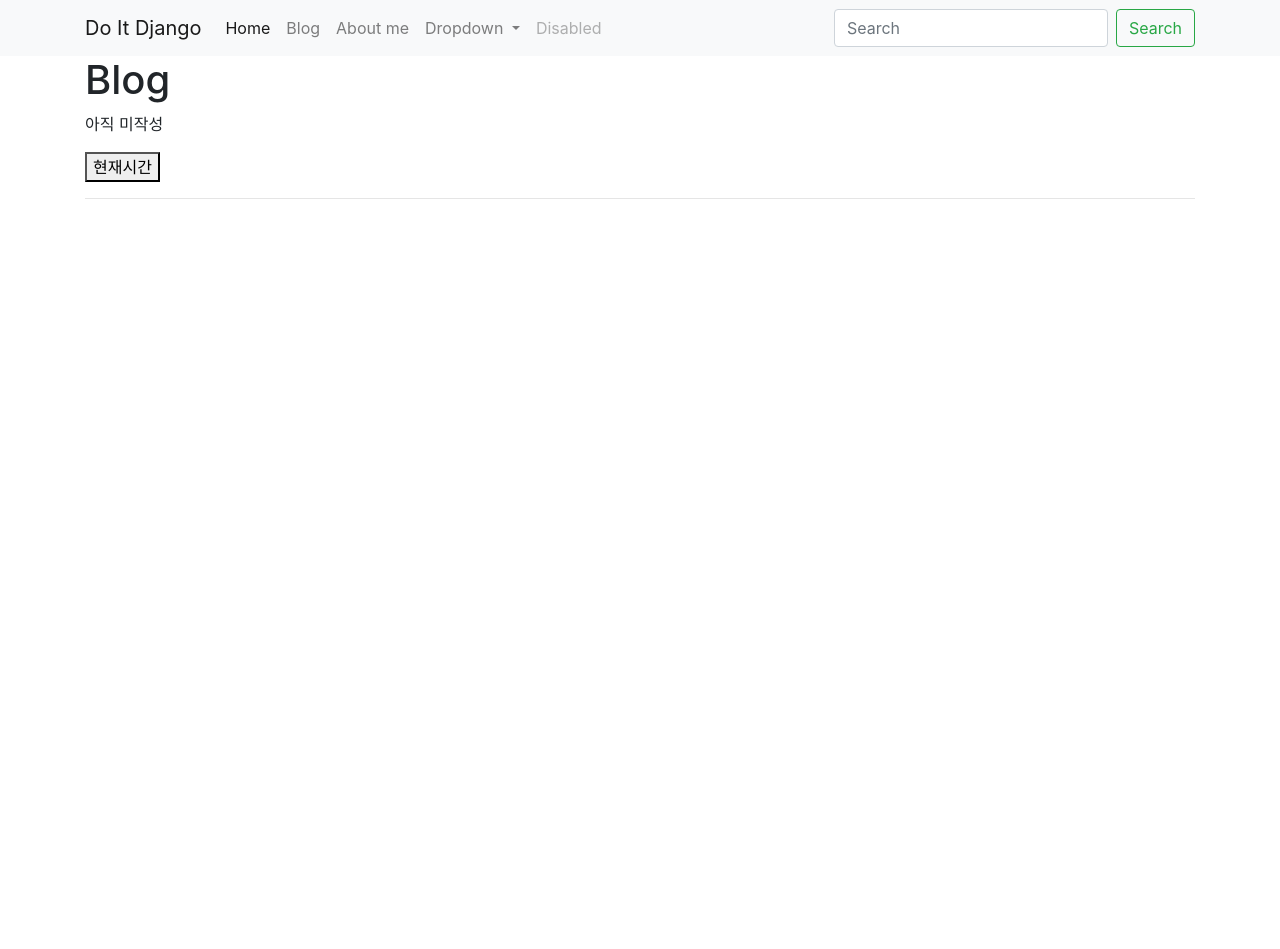
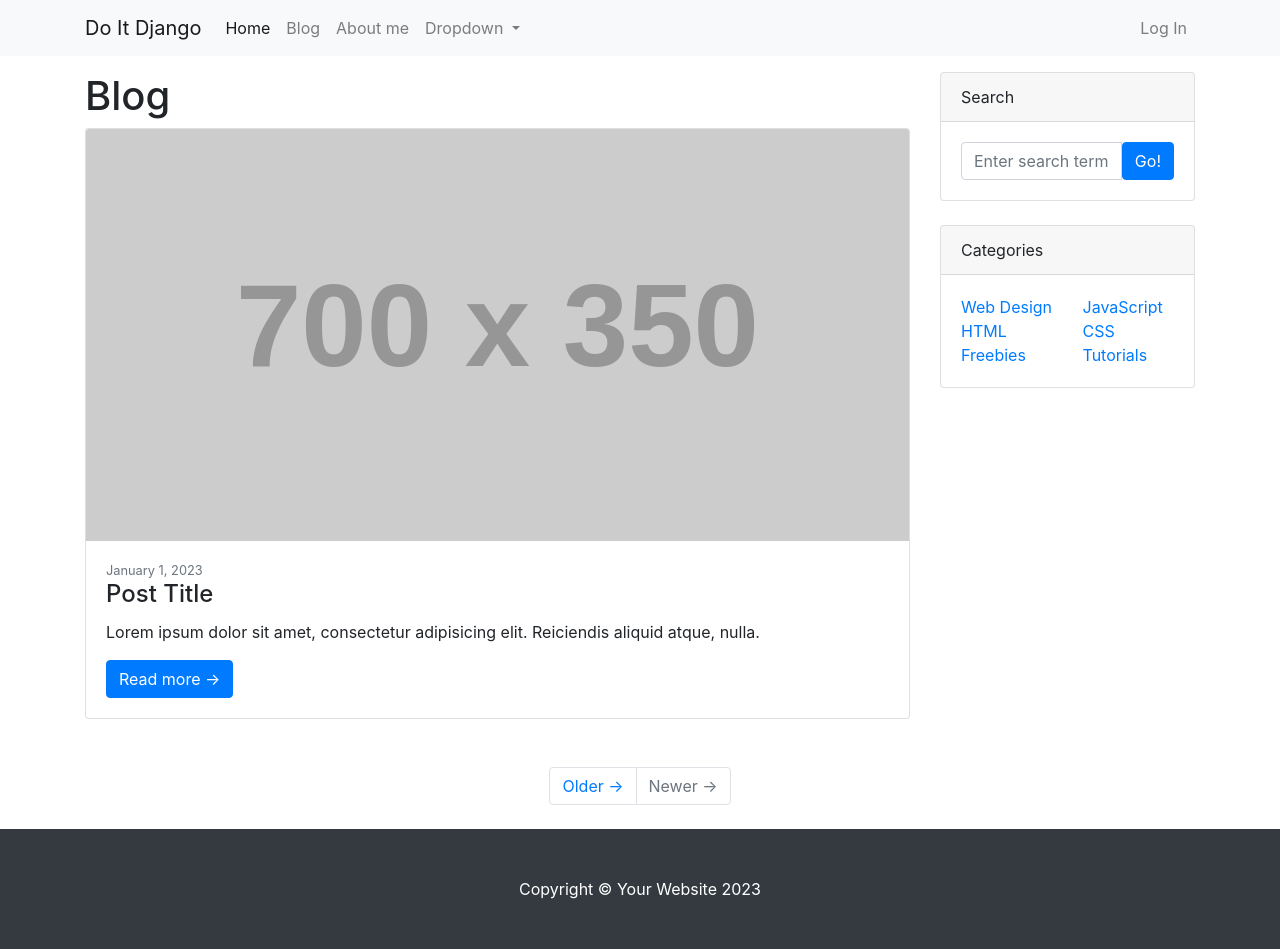
Before and after one commit to hadongkyoun/BlogProject, a plain HTML site: page blog_list.html in a window 1280 px wide. Before the commit the page ends 800 px from the top, so only its background shows below. Drawn offline with nearby package versions, Linux system fonts and the light colour scheme; placeholder pictures from the web are drawn by us.

Commit message:
프론트 최종 기초 설계

```diff
--- a/blog_list.html
+++ b/blog_list.html
@@ -1,17 +1,21 @@
 <!DOCTYPE html>
 <html lang="ko">
+
 <head>
 	<meta charset="UTF-8">
 	<meta name="viewport" content="width=device-width, initial-scale=1.0">
 	<link href="./bootstrap4/css/bootstrap.min.css" rel="stylesheet">
 	<script src="what_time_is_it.js"></script>
+	<script src="https://kit.fontawesome.com/d4c5c225e8.js" crossorigin="anonymous"></script>
 	<title>About me</title>
 </head>
+
 <body>
 	<nav class="navbar navbar-expand-lg navbar-light bg-light">
 		<div class="container">
 			<a class="navbar-brand" href="#">Do It Django</a>
-		<button class="navbar-toggler" type="button" data-toggle="collapse" data-target="#navbarSupportedContent" aria-controls="navbarSupportedContent" aria-expanded="false" aria-label="Toggle navigation">
+			<button class="navbar-toggler" type="button" data-toggle="collapse" data-target="#navbarSupportedContent"
+				aria-controls="navbarSupportedContent" aria-expanded="false" aria-label="Toggle navigation">
 				<span class="navbar-toggler-icon"></span>
 			</button>
 
@@ -27,7 +31,8 @@
 						<a class="nav-link" href="./about_me.html">About me</a>
 					</li>
 					<li class="nav-item dropdown">
-					<a class="nav-link dropdown-toggle" href="#" id="navbarDropdown" role="button" data-toggle="dropdown" aria-haspopup="true" aria-expanded="false">
+						<a class="nav-link dropdown-toggle" href="#" id="navbarDropdown" role="button" data-toggle="dropdown"
+							aria-haspopup="true" aria-expanded="false">
 							Dropdown
 						</a>
 						<div class="dropdown-menu" aria-labelledby="navbarDropdown">
@@ -37,26 +42,122 @@
 							<a class="dropdown-item" href="#">Something else here</a>
 						</div>
 					</li>
+				</ul>
+				<ul class="navbar-nav ml-auto">
 					<li class="nav-item">
-					<a class="nav-link disabled" href="#" tabindex="-1" aria-disabled="true">Disabled</a>
+						<a class="nav-link"  href="#" data-toggle="modal" data-target="#loginModal">Log In</a>
 					</li>
+
 				</ul>
-			<form class="form-inline my-2 my-lg-0">
-				<input class="form-control mr-sm-2" type="search" placeholder="Search" aria-label="Search">
-				<button class="btn btn-outline-success my-2 my-sm-0" type="submit">Search</button>
-			</form>
 			</div>
 		</div>
 	</nav>
+<!-- Modal -->
+<div class="modal fade" id="loginModal" tabindex="-1" aria-labelledby="loginModalLabel" aria-hidden="true">
+  <div class="modal-dialog">
+    <div class="modal-content">
+      <div class="modal-header">
+        <h5 class="modal-title" id="loginModalLabel"><i class="fa-solid fa-right-to-bracket"></i>&nbsp Log In</h5>
+        <button type="button" class="close" data-dismiss="modal" aria-label="Close">
+          <span aria-hidden="true">&times;</span>
+        </button>
+      </div>
+      <div class="modal-body">
+        <div class="row">
+					<div class="col-md-6">
+						<button type="button" class="btn btn-outline-dark btn-block btn-sm"><i class="fa-brands fa-google"></i>&nbsp&nbsp Log in with Google</button>
+						<button type="button" class="btn btn-outline-dark btn-block btn-sm"><i class="fa-regular fa-envelope"></i>&nbsp&nbsp Log in with E-mail</button>
+					</div>
+					<div class="col-md-6">
+						<button type="button" class="btn btn-outline-dark btn-block btn-sm"><i class="fa-regular fa-envelope"></i>&nbsp&nbsp Sign Up with E-mail</button>
+					</div>
+				</div>
+      </div>
+      <div class="modal-footer">
+        <button type="button" class="btn btn-secondary" data-dismiss="modal">Close</button>
+        <button type="button" class="btn btn-primary">Save changes</button>
+      </div>
+    </div>
+  </div>
+</div>
+	<div class="container my-3">
+		<div class="row">
+			<div class="col-md-8 col-lg-9">
+				<h1>Blog</h1>
 
-	<div class="container">
-	<h1>Blog</h1>
-	<p>아직 미작성</p>
-	<button onclick="whatTimeIsIt()">현재시간</button>
-	<hr/>
+				<!-- Blog post-->
+				<div class="card mb-4">
+					<a href="#!"><img class="card-img-top" src="https://dummyimage.com/700x350/dee2e6/6c757d.jpg" alt="..." /></a>
+					<div class="card-body">
+						<div class="small text-muted">January 1, 2023</div>
+						<h2 class="card-title h4">Post Title</h2>
+						<p class="card-text">Lorem ipsum dolor sit amet, consectetur adipisicing elit. Reiciendis aliquid atque,
+							nulla.</p>
+						<a class="btn btn-primary" href="#!">Read more →</a>
 					</div>
-	<script src="https://code.jquery.com/jquery-3.5.1.slim.min.js" integrity="sha384-DfXdz2htPH0lsSSs5nCTpuj/zy4C+OGpamoFVy38MVBnE+IbbVYUew+OrCXaRkfj" crossorigin="anonymous"></script>
-<script src="https://cdn.jsdelivr.net/npm/popper.js@1.16.1/dist/umd/popper.min.js" integrity="sha384-9/reFTGAW83EW2RDu2S0VKaIzap3H66lZH81PoYlFhbGU+6BZp6G7niu735Sk7lN" crossorigin="anonymous"></script>
-<script src="https://cdn.jsdelivr.net/npm/bootstrap@4.5.3/dist/js/bootstrap.min.js" integrity="sha384-w1Q4orYjBQndcko6MimVbzY0tgp4pWB4lZ7lr30WKz0vr/aWKhXdBNmNb5D92v7s" crossorigin="anonymous"></script>
+				</div>
+
+			</div>
+			<div class="col-md-4 col-lg-3">
+				<!-- Search widget-->
+				<div class="card mb-4">
+					<div class="card-header">Search</div>
+					<div class="card-body">
+						<div class="input-group">
+							<input class="form-control" type="text" placeholder="Enter search term..."
+								aria-label="Enter search term..." aria-describedby="button-search" />
+							<button class="btn btn-primary" id="button-search" type="button">Go!</button>
+						</div>
+					</div>
+				</div>
+				<!-- Categories widget-->
+				<div class="card mb-4">
+					<div class="card-header">Categories</div>
+					<div class="card-body">
+						<div class="row">
+							<div class="col-sm-6">
+								<ul class="list-unstyled mb-0">
+									<li><a href="#!">Web Design</a></li>
+									<li><a href="#!">HTML</a></li>
+									<li><a href="#!">Freebies</a></li>
+								</ul>
+							</div>
+							<div class="col-sm-6">
+								<ul class="list-unstyled mb-0">
+									<li><a href="#!">JavaScript</a></li>
+									<li><a href="#!">CSS</a></li>
+									<li><a href="#!">Tutorials</a></li>
+								</ul>
+							</div>
+						</div>
+					</div>
+				</div>
+			</div>
+
+
+		</div>
+		<ul class="pagination justify-content-center my-4">
+			<li class="page-item">
+				<a class="page-link" href="#">Older &rarr;</a>
+			</li>
+			<li class="page-item disabled">
+				<a class="page-link" href="#">Newer &rarr;</a>
+			</li>
+		</ul>
+	</div>
+	<!-- Footer-->
+	<footer class="py-5 bg-dark">
+		<div class="container"><p class="m-0 text-center text-white">Copyright &copy; Your Website 2023</p></div>
+</footer>
+	<script src="https://code.jquery.com/jquery-3.5.1.slim.min.js"
+		integrity="sha384-DfXdz2htPH0lsSSs5nCTpuj/zy4C+OGpamoFVy38MVBnE+IbbVYUew+OrCXaRkfj"
+		crossorigin="anonymous"></script>
+	<script src="https://cdn.jsdelivr.net/npm/popper.js@1.16.1/dist/umd/popper.min.js"
+		integrity="sha384-9/reFTGAW83EW2RDu2S0VKaIzap3H66lZH81PoYlFhbGU+6BZp6G7niu735Sk7lN"
+		crossorigin="anonymous"></script>
+	<script src="https://cdn.jsdelivr.net/npm/bootstrap@4.5.3/dist/js/bootstrap.min.js"
+		integrity="sha384-w1Q4orYjBQndcko6MimVbzY0tgp4pWB4lZ7lr30WKz0vr/aWKhXdBNmNb5D92v7s"
+		crossorigin="anonymous"></script>
 </body>
+
 </html>
```
Also changed, not shown: about_me.html (+0 -7 lines), index.html (+4 -5 lines). Lines whose indentation alone changed are shown as unchanged.
